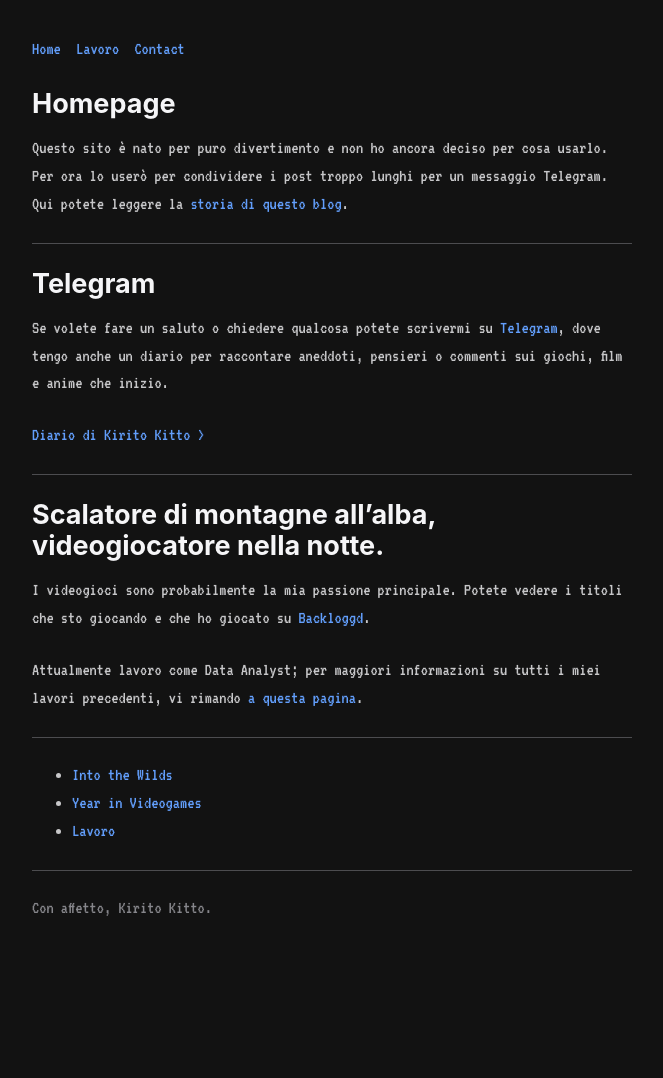
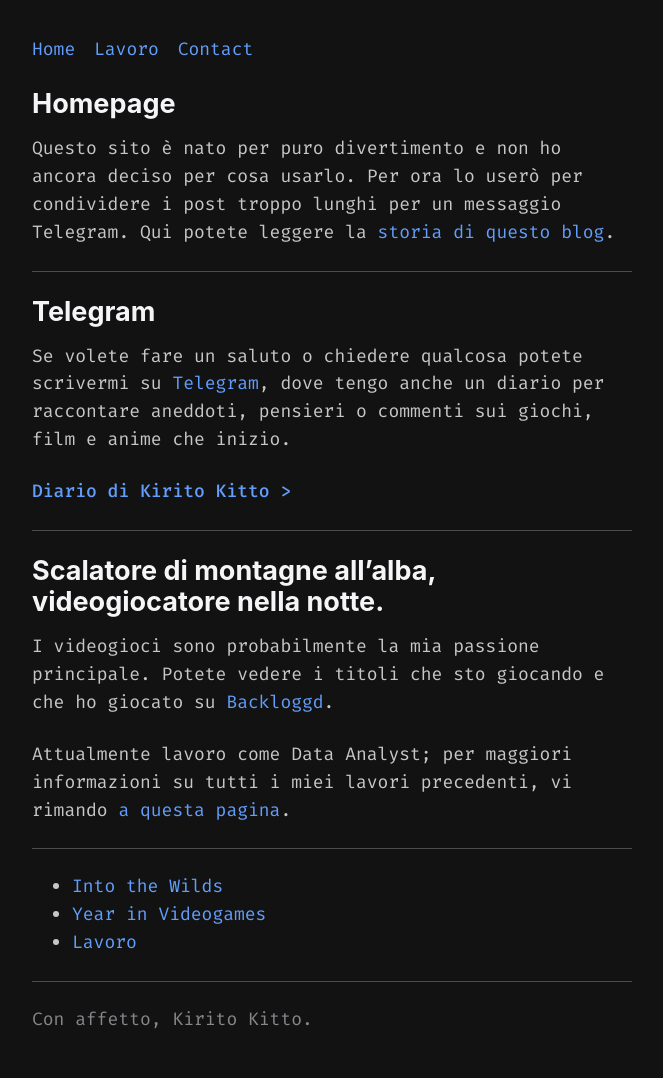
Before and after one commit to KiritoKitto/kiritokitto.github.io, a Jekyll site: the page built from index.md, in a window 1280 px wide. Shown: the whole page, without its empty margins (308-971 px from the left). Built offline with Jekyll 4.4.1, drawn with Linux system fonts in a browser that asks for light colours; some web fonts are replaced; our own code applies the rules of GitHub Pages for plain Markdown files; before the commit the page ends 966 px from its top, so only the background shows below that.

Commit message:
font change test

```diff
--- a/_layouts/default.html
+++ b/_layouts/default.html
@@ -5,8 +5,8 @@
     <meta name="viewport" content="width=device-width, initial-scale=1.0">
     <meta name="title" content="Kirito Kitto">
     <link rel="preconnect" href="https://fonts.googleapis.com">
-<link rel="preconnect" href="https://fonts.gstatic.com" crossorigin>
-<link href="https://fonts.googleapis.com/css2?family=Inter+Tight:ital,wght@0,100..900;1,100..900&family=Inter:ital,opsz,wght@0,14..32,100..900;1,14..32,100..900&family=VT323&display=swap" rel="stylesheet">
+    <link rel="preconnect" href="https://fonts.gstatic.com" crossorigin>
+    <link href="https://fonts.googleapis.com/css2?family=Fira+Code:wght@300..700&family=Inter+Tight:ital,wght@0,100..900;1,100..900&family=Inter:ital,opsz,wght@0,14..32,100..900;1,14..32,100..900&family=Reddit+Mono:wght@200..900&family=Roboto+Mono:ital,wght@0,100..700;1,100..700&family=Source+Code+Pro:ital,wght@0,200..900;1,200..900&display=swap" rel="stylesheet">
 
 
     <link rel="stylesheet" href="{{ '/css/dark.css' | relative_url }}">
--- a/css/dark.css
+++ b/css/dark.css
@@ -1,7 +1,7 @@
 @import url('style.css');
 
 :root {
-    --font: "VT323", monospace;
+    --font: "Fira Code", monospace;
     --font-title: -apple-system,BlinkMacSystemFont,Segoe UI,Roboto,Oxygen-Sans,Ubuntu,Cantarell,Helvetica Neue,sans-serif;
 
     --color-background: rgb(18, 18, 18);
```
